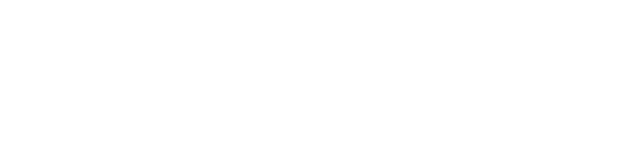
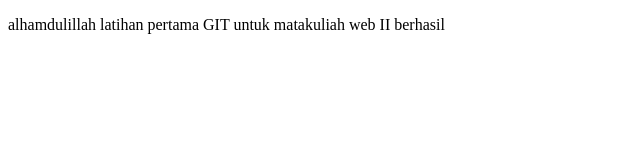
Before and after one commit to AldiFirmansyah19/aldifirmansyah19, a plain HTML site: page index.html in a window 1280 px wide. Shown: the whole page, without its empty margins (0-640 px from the left). Drawn offline with Linux system fonts and the light colour scheme.

Commit message:
penambahan isi index.html

```diff
--- a/index.html
+++ b/index.html
@@ -7,6 +7,6 @@
     <title>Document</title>
 </head>
 <body>
-
+    <p> alhamdulillah latihan pertama GIT untuk matakuliah web II berhasil
 </body>
 </html>
```
